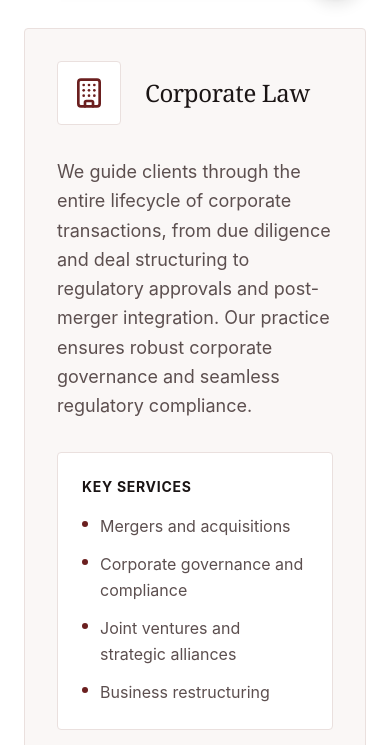
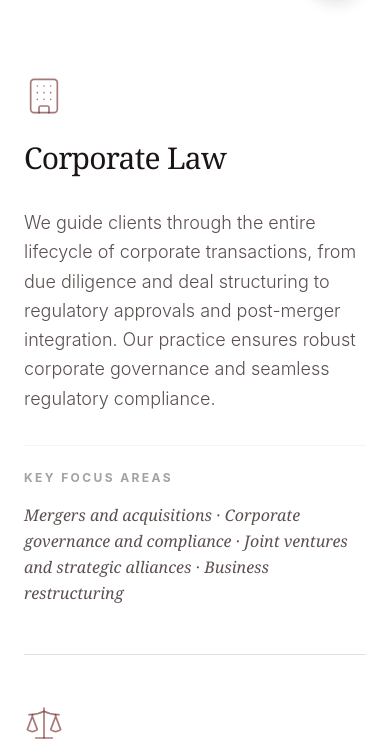
Before and after one commit to julzedz/alzinaattorneys, a React (Vite) app: page /practice-areas in a window 390 px wide. Shown: the part 823-1568 px from the top of the page. Built offline with nearby package versions, Linux system fonts and the light colour scheme.

Commit message:
Update PracticeAreas layout to enhance editorial presentation and improve responsiveness

```diff
--- a/src/pages/PracticeAreas.jsx
+++ b/src/pages/PracticeAreas.jsx
@@ -82,14 +82,14 @@ export default function PracticeAreas() {
         </div>
       </section>
 
-      {/* 2. Practice Areas Grid */}
-      <section className="py-24 px-6 md:px-12 bg-bg text-ink" ref={containerRef}>
-        <div className="container mx-auto max-w-6xl">
+      {/* 2. Practice Areas Editorial List */}
+      <section className="py-24 md:py-32 px-6 md:px-12 bg-bg text-ink" ref={containerRef}>
+        <div className="container mx-auto max-w-5xl">
           <motion.div
             variants={staggerContainer}
             initial="hidden"
             animate={controls}
-            className="grid grid-cols-1 lg:grid-cols-2 gap-8 md:gap-12"
+            className="flex flex-col"
           >
             {practiceAreas.map((area) => {
               const Icon = Icons[area.icon] || Icons.Scale;
@@ -98,30 +98,28 @@ export default function PracticeAreas() {
                   key={area.id}
                   id={area.id}
                   variants={staggerItem}
-                  whileHover={{ y: -8 }}
-                  className="bg-bg-subtle p-8 md:p-12 rounded-sm border border-border transition-all duration-300 hover:shadow-2xl hover:shadow-accent/10 hover:border-accent group scroll-mt-32"
+                  className="flex flex-col md:flex-row items-start gap-8 md:gap-16 py-12 md:py-16 border-b border-border last:border-0 scroll-mt-32"
                 >
-                  <div className="flex items-center gap-6 mb-8">
-                    <div className="w-16 h-16 bg-bg rounded-sm flex items-center justify-center shrink-0 border border-border group-hover:bg-accent group-hover:text-white transition-colors text-accent">
-                      <Icon className="w-8 h-8" />
-                    </div>
-                    <h2 className="text-title-2 font-serif group-hover:text-accent transition-colors">{area.title}</h2>
+                  <div className="md:w-1/3 shrink-0 flex flex-col gap-6">
+                    <Icon className="w-10 h-10 stroke-1 text-accent/60" />
+                    <h2 className="text-3xl md:text-4xl font-serif text-ink tracking-tight">
+                      {area.title}
+                    </h2>
                   </div>
 
-                  <p className="text-lg text-ink-muted leading-relaxed mb-8">
-                    {area.fullDescription}
-                  </p>
+                  <div className="md:w-2/3 flex flex-col justify-center">
+                    <p className="text-lg md:text-xl text-ink-muted leading-relaxed font-light mb-8">
+                      {area.fullDescription}
+                    </p>
 
-                  <div className="bg-bg p-6 rounded-sm border border-border">
-                    <h3 className="text-sm font-bold uppercase tracking-wider text-ink mb-4">Key Services</h3>
-                    <ul className="space-y-3">
-                      {area.keyServices.map((service, idx) => (
-                        <li key={idx} className="flex items-start gap-3">
-                          <div className="w-1.5 h-1.5 rounded-full bg-accent mt-2 shrink-0"></div>
-                          <span className="text-ink-muted leading-relaxed">{service}</span>
-                        </li>
-                      ))}
-                    </ul>
+                    <div className="pt-6 border-t border-border/40">
+                      <h3 className="text-xs font-bold uppercase tracking-[0.2em] text-ink/40 mb-4">
+                        Key Focus Areas
+                      </h3>
+                      <p className="text-base text-ink-muted font-serif italic leading-relaxed">
+                        {area.keyServices.join('  ·  ')}
+                      </p>
+                    </div>
                   </div>
                 </motion.div>
               );
```
